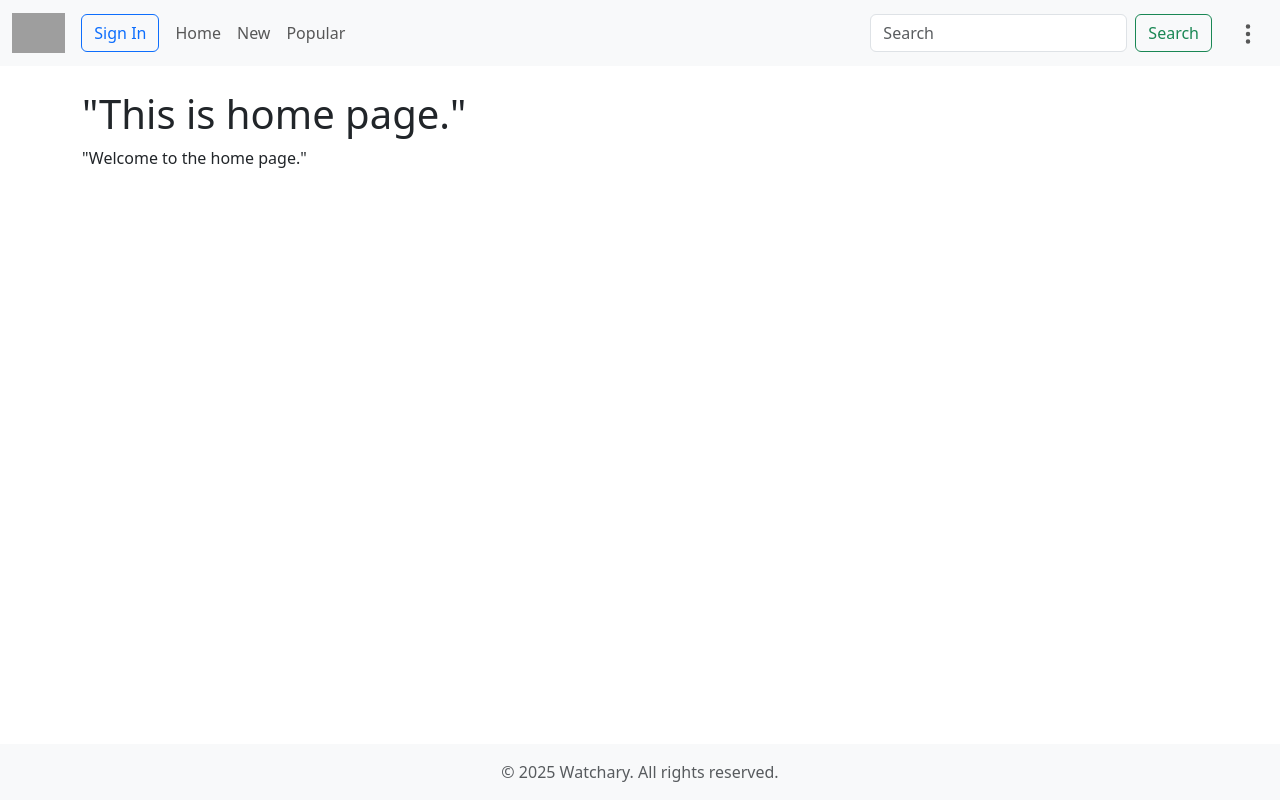
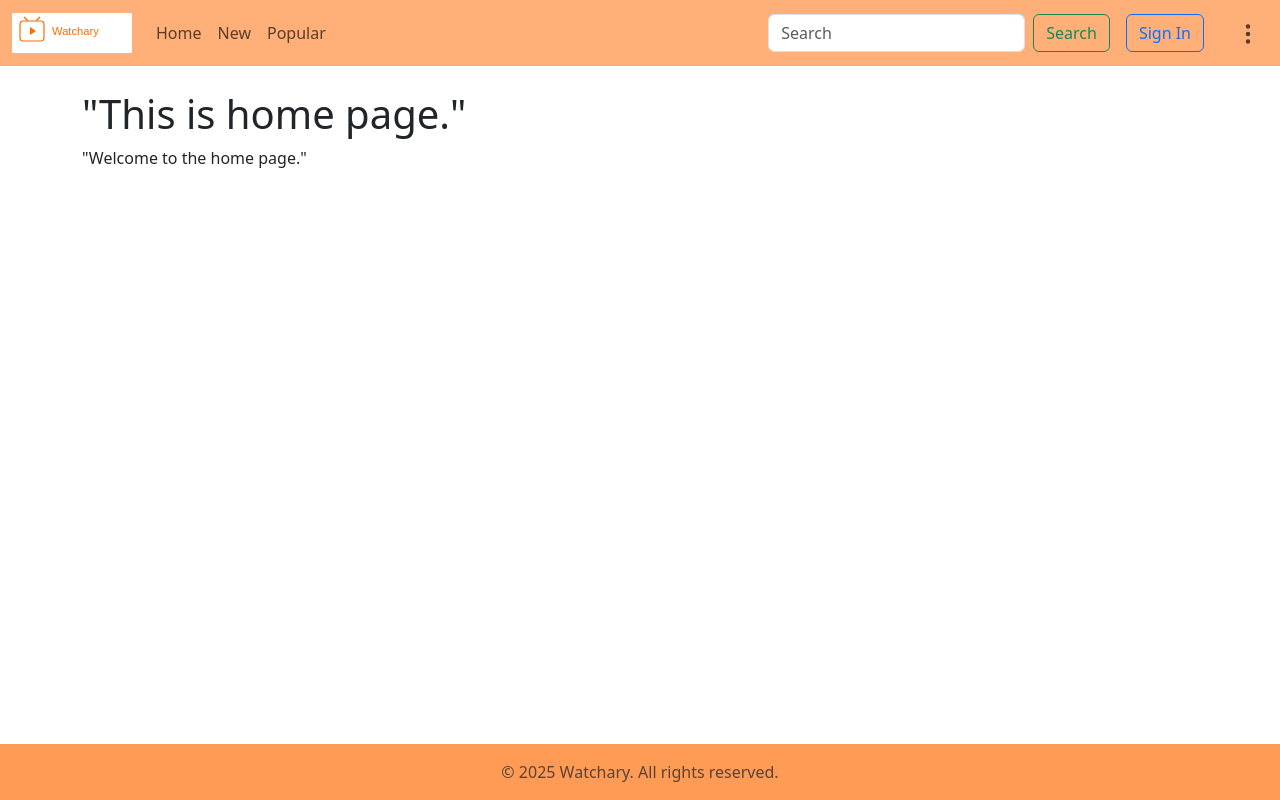
Before and after one commit to skhalidmahmud/Watchary, a Django app: page / in a window 1280 px wide. Run offline with Django 5.2, Linux system fonts and the light colour scheme; grey boxes are pictures that could not be loaded.

Commit message:
V 0.1 - Done to make useable template

```diff
--- /dev/null
+++ b/watcharyProject/static/css/style.css
@@ -0,0 +1,23 @@
+.navbar-brand img {
+    height: 40px;
+}
+.footer {
+    background: #ff6a00aa;
+    padding: 1rem 0;
+    text-align: center;
+    position: fixed;
+    width: 100%;
+    bottom: 0;
+}
+@media (max-width: 991.98px) {
+    .navbar .search-bar {
+        width: 100%;
+        margin-top: 0.5rem;
+    }
+}
+.custom-navbar {
+    background-color: #ff6a0088; /* change to any hex, rgb, or named color */
+}
+.main-content {
+    background-color: #0c4f91; /* light background for the main content */
+}
--- /dev/null
+++ b/watcharyProject/templates/NOTE.txt
@@ -0,0 +1,3 @@
+i need a master page for my django app, there have a top bar containing a logo and a navigation bar, and a footer at the bottom of the page. The content of the page should be dynamic, meaning that it can change based on the view being rendered.
+nav bar should have links to home, new, popular, and a search bar from left to right. The logo should be on the left side of the top bar. The navigation bar should be responsive and collapse into a hamburger menu on smaller screens. and the most left side of the nav bar have a sign in button that redirects to the sign page. and then aling signin bar with a three dots icon on the right side of the nav bar. The three dots icon should open a dropdown menu with options for about and contact.
+The footer should contain copyright information. Use Bootstrap for styling.
--- a/watcharyProject/templates/master.html
+++ b/watcharyProject/templates/master.html
@@ -1,9 +1,3 @@
-<!-- i need a master page for my django app, there have a top bar containing a logo and a navigation bar, and a footer at the bottom of the page. The content of the page should be dynamic, meaning that it can change based on the view being rendered.
-nav bar should have links to home, new, popular, and a search bar from left to right. The logo should be on the left side of the top bar. The navigation bar should be responsive and collapse into a hamburger menu on smaller screens. and the most left side of the nav bar have a sign in button that redirects to the sign page. and then aling signin bar with a three dots icon on the right side of the nav bar. The three dots icon should open a dropdown menu with options for about and contact.
-The footer should contain copyright information. Use Bootstrap for styling. -->
-
-
-
 {% load static %}
 <!DOCTYPE html>
 <html lang="en">
@@ -13,32 +7,15 @@ The footer should contain copyright information. Use Bootstrap for styling. -->
     <meta name="viewport" content="width=device-width, initial-scale=1">
     <!-- Bootstrap CSS -->
     <link href="https://cdn.jsdelivr.net/npm/bootstrap@5.3.0/dist/css/bootstrap.min.css" rel="stylesheet">
-    <style>
-        .navbar-brand img {
-            height: 40px;
-        }
-        .footer {
-            background: #f8f9fa;
-            padding: 1rem 0;
-            text-align: center;
-            position: fixed;
-            width: 100%;
-            bottom: 0;
-        }
-        @media (max-width: 991.98px) {
-            .navbar .search-bar {
-                width: 100%;
-                margin-top: 0.5rem;
-            }
-        }
-    </style>
+    <link rel="stylesheet" href="{% static 'css/style.css' %}">
+    <script src="{% static 'js/script.js' %}"></script>
 </head>
 <body class="d-flex flex-column min-vh-100">
-    <nav class="navbar navbar-expand-lg navbar-light bg-light">
+    <nav class="navbar navbar-expand-lg navbar-light custom-navbar">
         <div class="container-fluid">
             <!-- Logo -->
             <a class="navbar-brand" href="{% url 'home' %}">
-                <img src="{% static 'logo.png' %}" alt="Logo">
+                <img src="{% static 'img/logo.svg' %}" alt="Logo">
             </a>
             <!-- Hamburger -->
             <button class="navbar-toggler" type="button" data-bs-toggle="collapse" data-bs-target="#navbarContent"
@@ -49,9 +26,9 @@ The footer should contain copyright information. Use Bootstrap for styling. -->
             <div class="collapse navbar-collapse" id="navbarContent">
                 <!-- Left: Sign In -->
                 <ul class="navbar-nav me-auto mb-2 mb-lg-0 align-items-lg-center">
-                    <li class="nav-item">
+                    <!-- <li class="nav-item">
                         <a class="btn btn-outline-primary me-2" href="{% url 'signin' %}">Sign In</a>
-                    </li>
+                    </li> -->
                     <!-- Links -->
                     <li class="nav-item">
                         <a class="nav-link" href="{% url 'home' %}">Home</a>
@@ -68,6 +45,12 @@ The footer should contain copyright information. Use Bootstrap for styling. -->
                     <input class="form-control me-2" type="search" placeholder="Search" name="q" aria-label="Search">
                     <button class="btn btn-outline-success" type="submit">Search</button>
                 </form>
+                <!-- Right: Sign Up -->
+                <ul class="navbar-nav mb-2 mb-lg-0 align-items-lg-center me-3">
+                    <li class="nav-item">
+                        <a class="btn btn-outline-primary me-2" href="{% url 'signin' %}">Sign In</a>
+                    </li>
+                </ul>
                 <!-- Right: Three dots dropdown -->
                 <ul class="navbar-nav mb-2 mb-lg-0">
                     <li class="nav-item dropdown">
```
Also changed, not shown: watcharyProject/watcharyProject/settings.py (+6 -1 lines), watcharyProject/static/img/logo.svg (added), watcharyProject/static/js/script.js (added).
